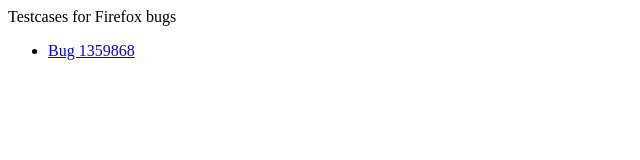
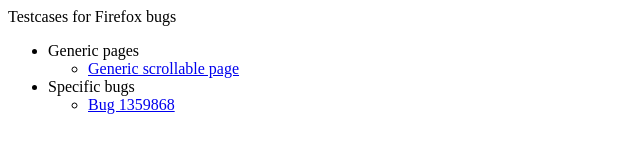
Before and after one commit to theres-waldo/mozilla-testcases, a plain HTML site: page index.html in a window 1280 px wide. Shown: the whole page, without its empty margins (0-640 px from the left). Drawn offline with Linux system fonts and the light colour scheme.

Commit message:
index.html: link to long.html

```diff
--- a/index.html
+++ b/index.html
@@ -1,5 +1,14 @@
 Testcases for Firefox bugs
 
 <ul>
-  <li><a href="bug1359868.html">Bug 1359868</a></li>
+  <li>Generic pages
+    <ul>
+      <li><a href="long.html">Generic scrollable page</a></li>
+    </ul>
+  </li>
+  <li>Specific bugs
+    <ul>
+      <li><a href="bug1359868.html">Bug 1359868</a></li>
+    </ul>
+  </li>
 </ul>
```
